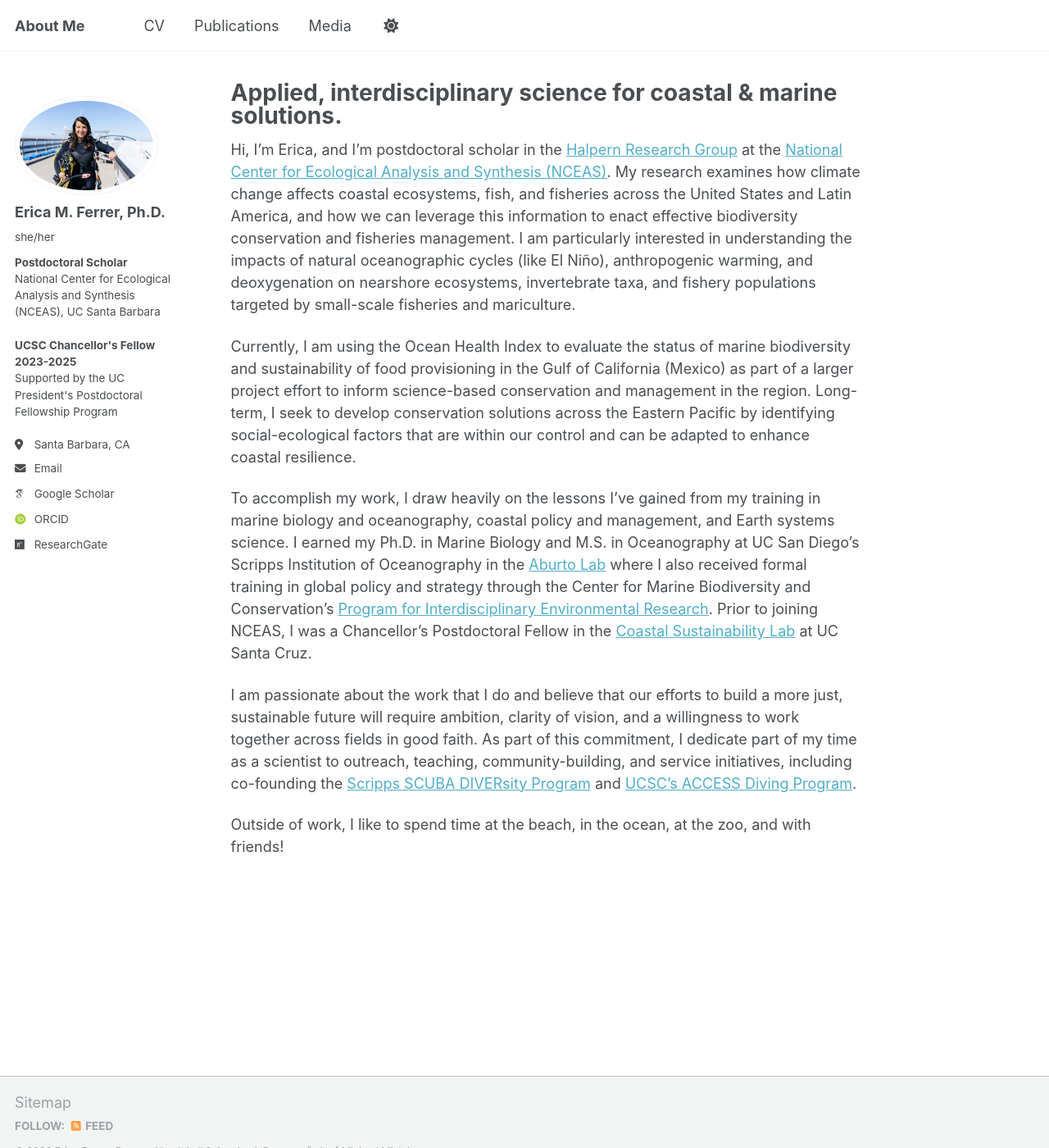
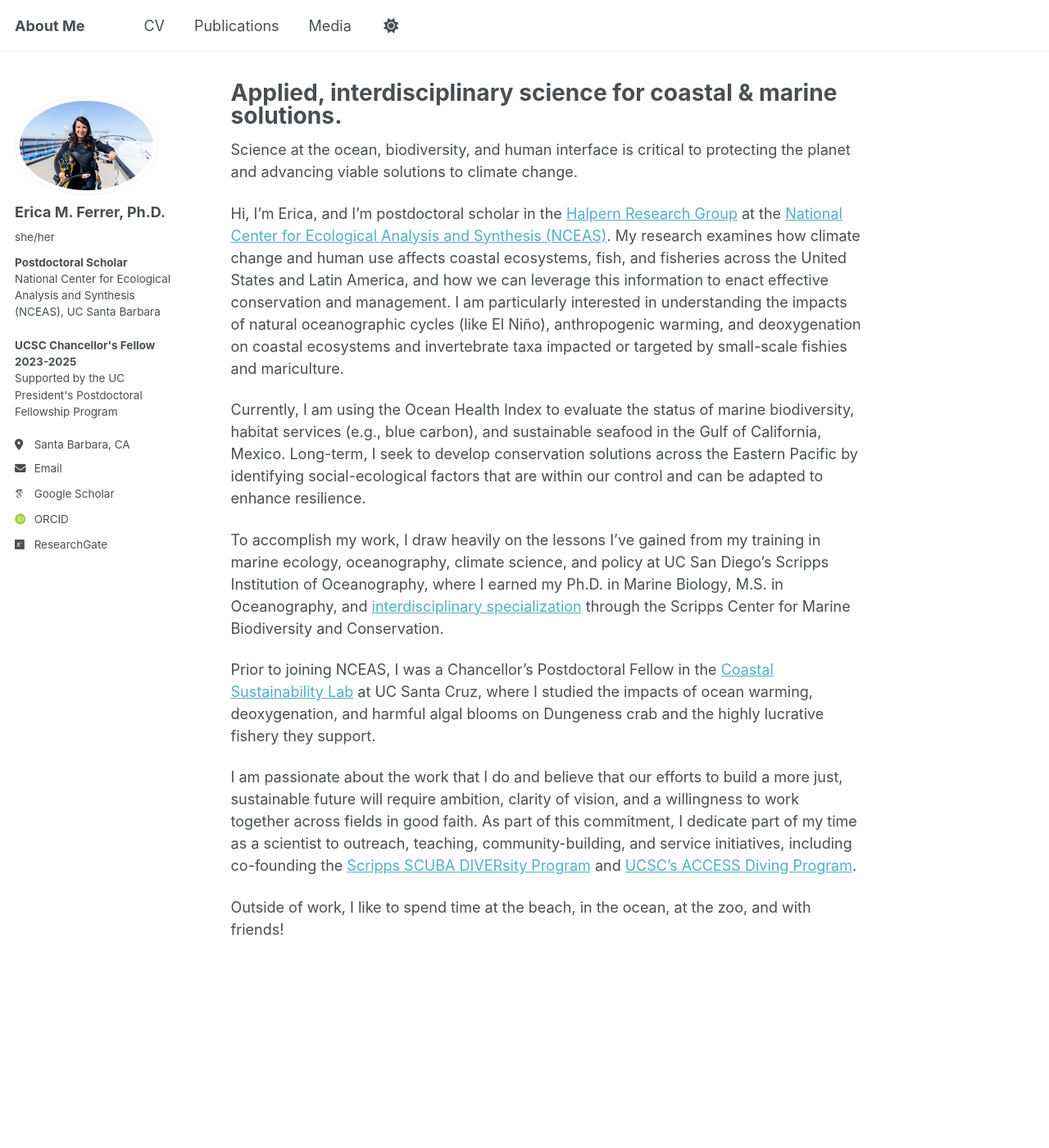
Before and after one commit to emferrer/emferrer.github.io, a Jekyll site: the page built from _pages/about.md, in a window 1280 px wide and 1400 px high. Shown: the whole window at 82% size. Built offline with Jekyll 4.4.1, drawn with Linux system fonts in a browser that asks for light colours; some web fonts are replaced; a script that is not in the unit is left out.

Commit message:
Update about.md

```diff
--- a/_pages/about.md
+++ b/_pages/about.md
@@ -7,11 +7,15 @@ redirect_from:
   - /about.html
 ---
 
-Hi, I'm Erica, and I'm postdoctoral scholar in the [Halpern Research Group](http://www.benhalpernresearch.org/research) at the [National Center for Ecological Analysis and Synthesis (NCEAS)](https://www.nceas.ucsb.edu/). My research examines how climate change affects coastal ecosystems, fish, and fisheries across the United States and Latin America, and how we can leverage this information to enact effective biodiversity conservation and fisheries management. I am particularly interested in understanding the impacts of natural oceanographic cycles (like El Niño), anthropogenic warming, and deoxygenation on nearshore ecosystems, invertebrate taxa, and fishery populations targeted by small-scale fisheries and mariculture.
+Science at the ocean, biodiversity, and human interface is critical to protecting the planet and advancing viable solutions to climate change.
 
-Currently, I am using the Ocean Health Index to evaluate the status of marine biodiversity and sustainability of food provisioning in the Gulf of California (Mexico) as part of a larger project effort to inform science-based conservation and management in the region. Long-term, I seek to develop conservation solutions across the Eastern Pacific by identifying social-ecological factors that are within our control and can be adapted to enhance coastal resilience.
+Hi, I'm Erica, and I'm postdoctoral scholar in the [Halpern Research Group](http://www.benhalpernresearch.org/research) at the [National Center for Ecological Analysis and Synthesis (NCEAS)](https://www.nceas.ucsb.edu/). My research examines how climate change and human use affects coastal ecosystems, fish, and fisheries across the United States and Latin America, and how we can leverage this information to enact effective conservation and management. I am particularly interested in understanding the impacts of natural oceanographic cycles (like El Niño), anthropogenic warming, and deoxygenation on coastal ecosystems and invertebrate taxa impacted or targeted by small-scale fishies and mariculture.
 
-To accomplish my work, I draw heavily on the lessons I've gained from my training in marine biology and oceanography, coastal policy and management, and Earth systems science. I earned my Ph.D. in Marine Biology and M.S. in Oceanography at UC San Diego's Scripps Institution of Oceanography in the [Aburto Lab](https://www.aburtolab.org/) where I also received formal training in global policy and strategy through the Center for Marine Biodiversity and Conservation's [Program for Interdisciplinary Environmental Research](https://cmbc.ucsd.edu/program-for-interdisciplinary-environmental-research-pier-phd-specialization/). Prior to joining NCEAS, I was a Chancellor's Postdoctoral Fellow in the [Coastal Sustainability Lab](https://kristy-kroeker.squarespace.com/) at UC Santa Cruz.
+Currently, I am using the Ocean Health Index to evaluate the status of marine biodiversity, habitat services (e.g., blue carbon), and sustainable seafood in the Gulf of California, Mexico. Long-term, I seek to develop conservation solutions across the Eastern Pacific by identifying social-ecological factors that are within our control and can be adapted to enhance resilience.
+
+To accomplish my work, I draw heavily on the lessons I've gained from my training in marine ecology, oceanography, climate science, and policy at UC San Diego's Scripps Institution of Oceanography, where I earned my Ph.D. in Marine Biology, M.S. in Oceanography, and [interdisciplinary specialization](https://cmbc.ucsd.edu/program-for-interdisciplinary-environmental-research-pier-phd-specialization/) through the Scripps Center for Marine Biodiversity and Conservation.
+
+Prior to joining NCEAS, I was a Chancellor's Postdoctoral Fellow in the [Coastal Sustainability Lab](https://kristy-kroeker.squarespace.com/) at UC Santa Cruz, where I studied the impacts of ocean warming, deoxygenation, and harmful algal blooms on Dungeness crab and the highly lucrative fishery they support.
 
 I am passionate about the work that I do and believe that our efforts to build a more just, sustainable future will require ambition, clarity of vision, and a willingness to work together across fields in good faith. As part of this commitment, I dedicate part of my time as a scientist to outreach, teaching, community-building, and service initiatives, including co-founding the [Scripps SCUBA DIVERsity Program](https://scripps.ucsd.edu/community/collective-impact/scripps-scuba-diversity-program) and [UCSC's ACCESS Diving Program](https://sites.google.com/ucsc.edu/accessdiving/home?pli=1).
 
```
